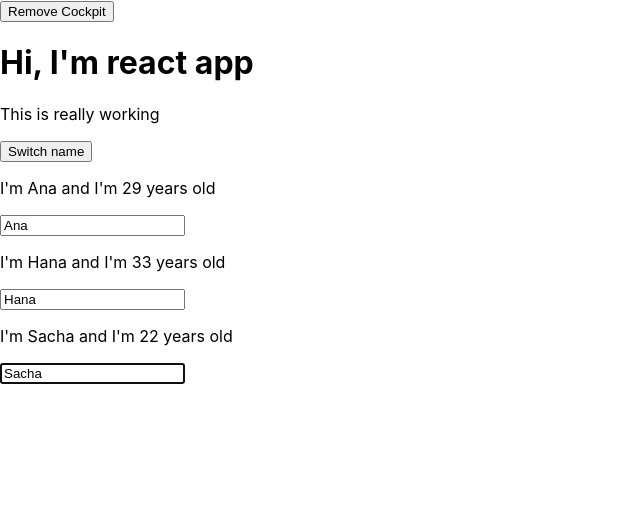
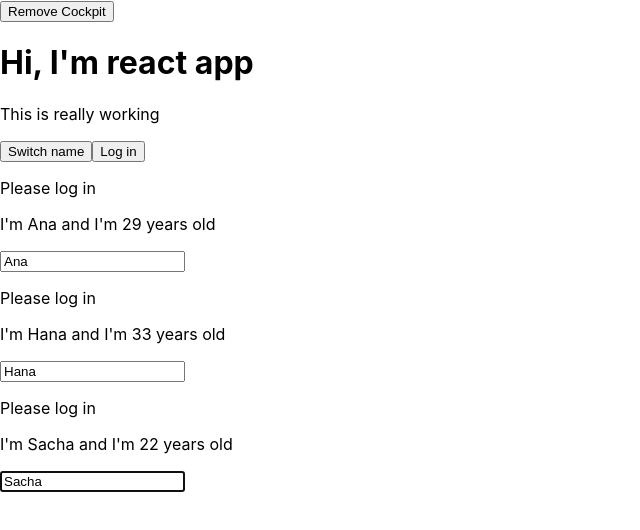
Before and after one commit to viki-korotkaya/React-udemy, a React app: page / in a window 1280 px wide. Shown: the top 530 px of the page, without its empty margins (0-640 px from the left). Built offline with nearby package versions, Linux system fonts and the light colour scheme.

Commit message:
Prop chain

```diff
--- a/src/components/Cockpit/Cockpit.js
+++ b/src/components/Cockpit/Cockpit.js
@@ -49,6 +49,7 @@
 	           >
 	           Switch name
 	        </button>
+			<button onClick={props.login}>Log in</button>
         </div>
 	);
 }
--- a/src/components/Persons/Person/Person.js
+++ b/src/components/Persons/Person/Person.js
@@ -20,6 +20,7 @@
 
 		return (
 			<Auxiliary>
+				{this.props.isAuth ? <p>Authenticated!</p> : <p>Please log in</p> }
 				<p key="i1" onClick={this.props.click}>I'm {this.props.name} and I'm {this.props.age} years old</p>
 				<p key="i2">{this.props.children}</p>
 				<input
--- a/src/components/Persons/Persons.js
+++ b/src/components/Persons/Persons.js
@@ -46,7 +46,9 @@
                         name = {person.name}
                         age = {person.age}
                         key = {person.id}
-                        changed = {(event) => this.props.changed(event, person.id)}/>
+                        changed = {(event) => this.props.changed(event, person.id)}
+			   			isAuth={this.props.isAuthenticated}
+			   />
                )
             });
 	};
--- a/src/containers/App.js
+++ b/src/containers/App.js
@@ -20,7 +20,8 @@
       {id: "erty", name: "Sacha", age: 22}
     ],
       showPersons: false,
-      showCockpit: true
+      showCockpit: true,
+      authenticated: false
   };
 
   static getDerivedStateFromProps(props, state){
@@ -45,26 +46,30 @@
   togglePersonHandler = () => {
     const doesShow = this.state.showPersons;
     this.setState({showPersons: !doesShow})
-  }
+  };
+
+  loginHandler = () => {
+    this.setState({authenticated: true})
+  };
 
   deletePersonHandler = (personIndex) => {
     // const persons = this.state.persons.slice();
     const persons = [...this.state.persons];
     persons.splice(personIndex, 1);
     this.setState({persons: persons})
-  }
+  };
   nameChangeHandler = (event, id) => {
     const personIndex = this.state.persons.findIndex(p => {
       return p.id === id;
     });
     const person = {
       ...this.state.persons[personIndex]
-    }
+    };
     person.name = event.target.value;
     const persons = [...this.state.persons];
     persons[personIndex] = person;
     this.setState({ persons: persons })
-  }
+  };
 
   render() {
     console.log('[App.js] render');
@@ -73,7 +78,8 @@
       persons = <Persons
               persons={this.state.persons}
               clicked={this.deletePersonHandler}
-              changed={this.nameChangeHandler} />;
+              changed={this.nameChangeHandler}
+              isAuthenticated={this.state.authenticated}  />;
     }
 
     return (
@@ -83,6 +89,7 @@
       {this.state.showCockpit ? (<Cockpit
           showPersons={this.state.showPersons}
           clicked = {this.togglePersonHandler}
+          login={this.loginHandler}
           personslenght={this.state.persons.length}
           persons = {this.state.persons} />) : null}
 
```
